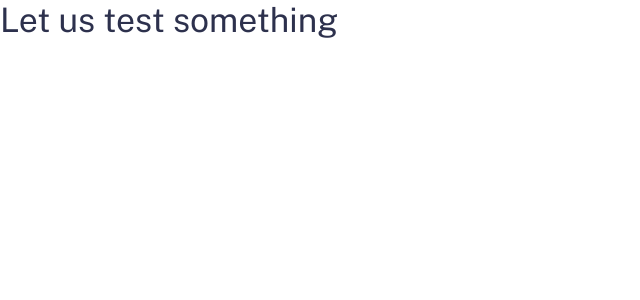
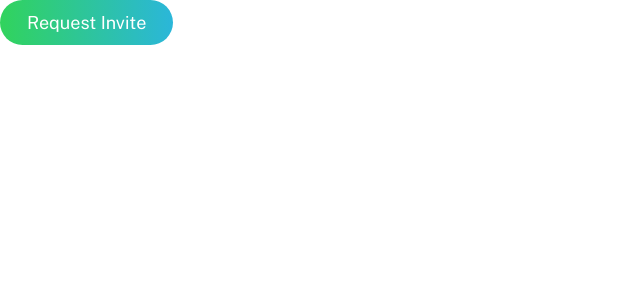
Before and after one commit to marsou001/easybank-landing-page, a Next.js app: page / in a window 1280 px wide. Shown: the top 300 px of the page, without its empty margins (0-640 px from the left). Built offline with nearby package versions, Linux system fonts and the light colour scheme.

Commit message:
feat: add hover background gradient to call to action button

```diff
--- a/pages/index.tsx
+++ b/pages/index.tsx
@@ -3,6 +3,6 @@ import Title from "../shared/ui/Title";
 
 export default function Home() {
   return (
-    <Title>Let us test something</Title>
+    <RequestInviteButton />
   )
 }
--- a/shared/ui/RequestInviteButton.tsx
+++ b/shared/ui/RequestInviteButton.tsx
@@ -1,6 +1,6 @@
 function RequestInviteButton() {
   return (
-    <button className="text-white bg-gradient-to-r from-lime-green to-bright-cyan py-3 px-8 rounded-full">Request Invite</button>
+    <button className="text-white bg-gradient-to-r from-lime-green to-bright-cyan hover:from-lime-green-hover hover:to-bright-cyan-hover py-2 px-6 rounded-full">Request Invite</button>
   )
 }
 
--- a/tailwind.config.js
+++ b/tailwind.config.js
@@ -11,6 +11,8 @@ module.exports = {
         'dark-blue': 'hsl(233, 26%, 24%)',
         'lime-green': 'hsl(136, 65%, 51%)',
         'bright-cyan': 'hsl(192, 70%, 51%)',
+        'lime-green-hover': 'hsl(136, 65%, 71%)',
+        'bright-cyan-hover': 'hsl(192, 70%, 71%)',
         'grayish-blue': 'hsl(233, 8%, 62%)',
         'light-grayish-blue': 'hsl(220, 16%, 96%)',
         'very-light-gray': 'hsl(0, 0%, 98%)',
```
